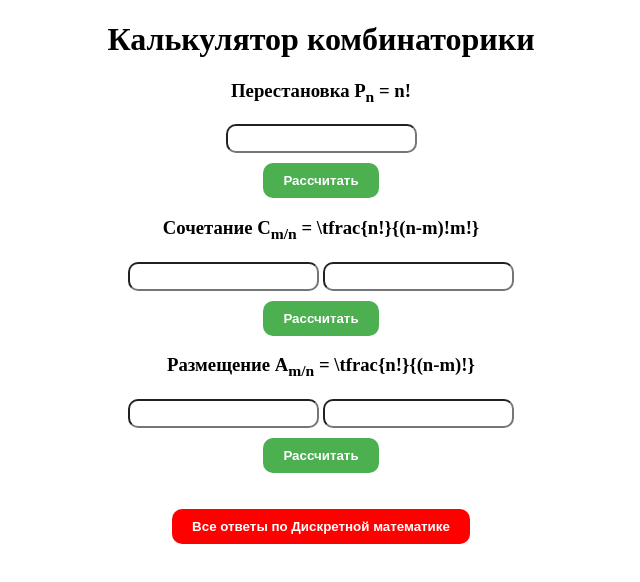
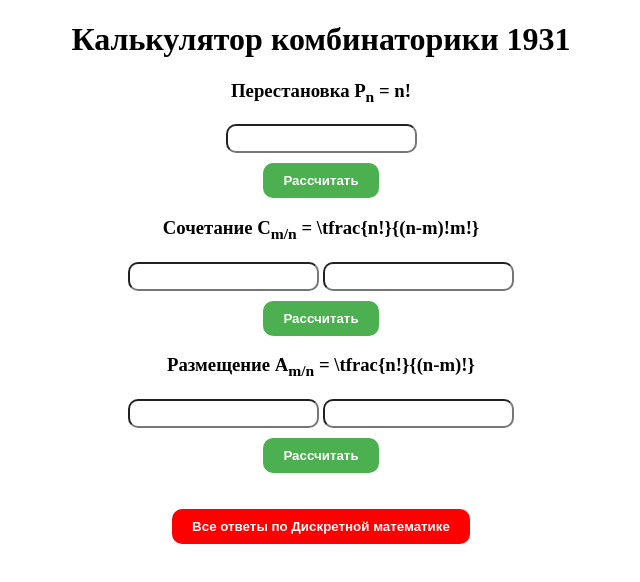
Before and after one commit to webbrows/Diskretka, a plain HTML site: page index.html in a window 1280 px wide. Shown: the whole page, without its empty margins (319-959 px from the left). Drawn offline with nearby package versions, Linux system fonts and the light colour scheme.

Commit message:
Update index.html

```diff
--- a/index.html
+++ b/index.html
@@ -50,7 +50,7 @@
     </style>
 </head>
 <body>
-    <h1>Калькулятор комбинаторики</h1>
+    <h1>Калькулятор комбинаторики 1931</h1>
 
     <h3>Перестановка P<sub>n</sub> = n!</h3>
     <div>
```
